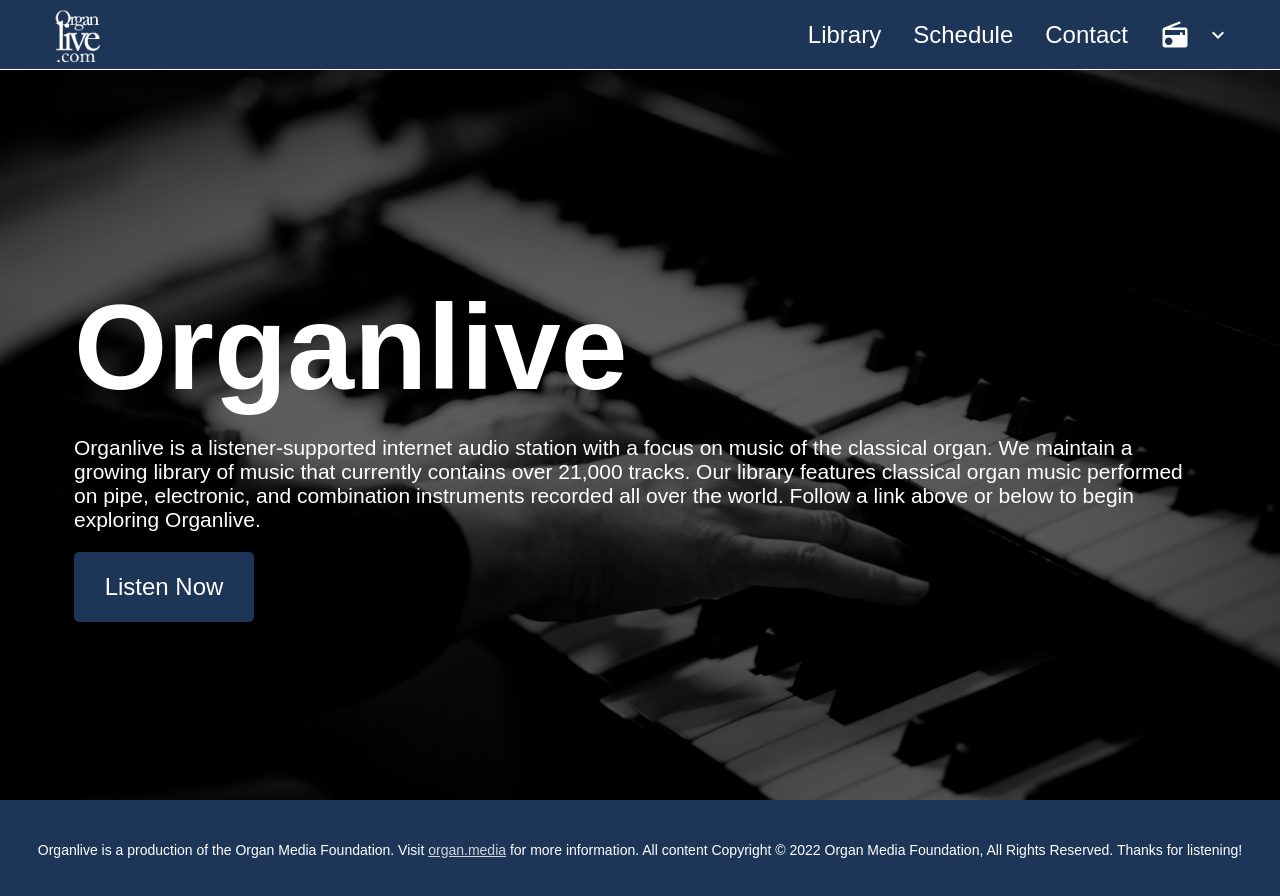
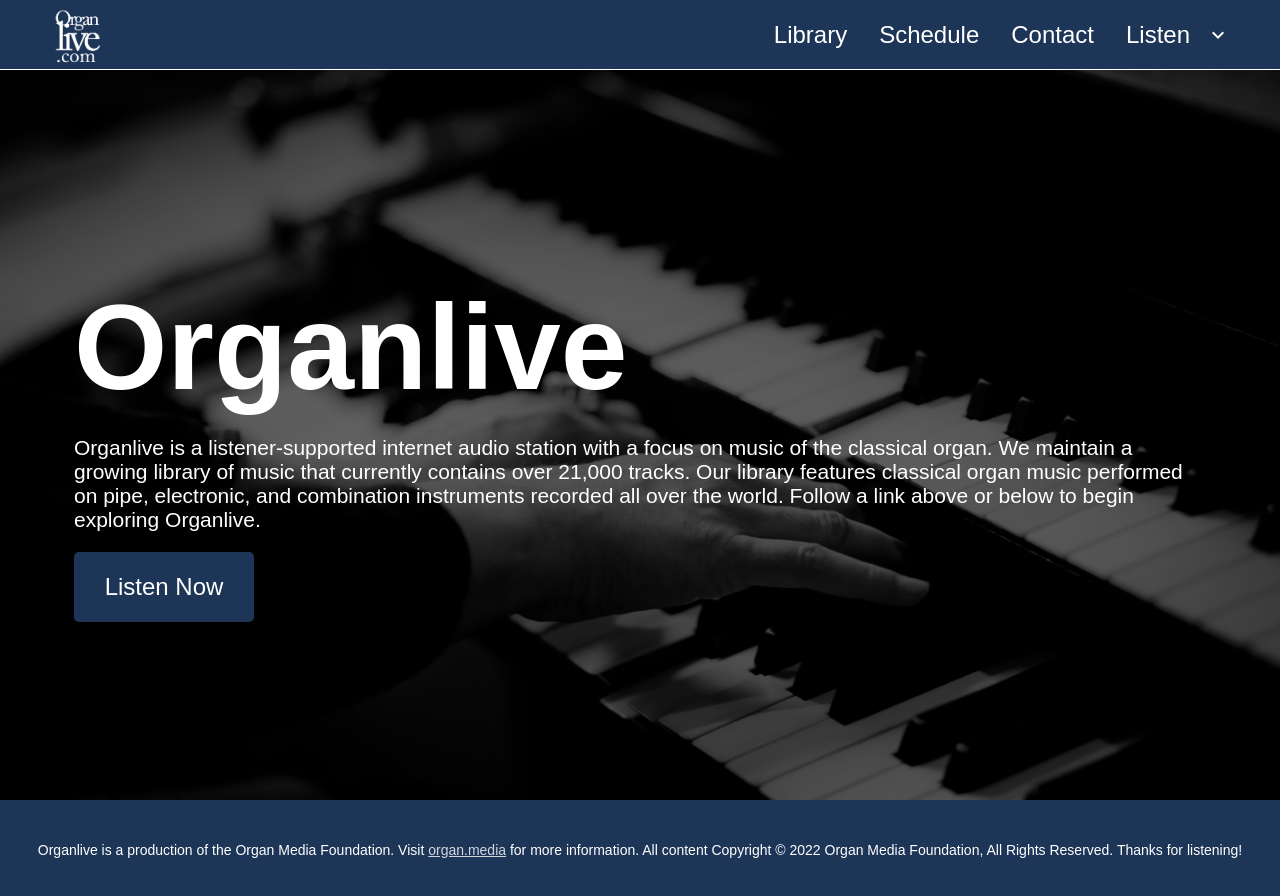
Before and after one commit to AnthonyMCorreia/organlive, a React (Create React App) app: page / in a window 1280 px wide. Shown: the top 896 px of the page. Built offline with nearby package versions, Linux system fonts and the light colour scheme.

Commit message:
radio startes on page load, search request button changed color and position, and radio open button from icon to listening text

```diff
--- a/src/components/Header/Main/Menu.js
+++ b/src/components/Header/Main/Menu.js
@@ -37,9 +37,9 @@
 					Contact
 				</Link>
 				<button
-					className="material-icons radio-button pointer"
+					className="link radio-link pointer hoverOpacity"
 					onClick={radioBttnFunc}>
-					radio
+					Listen
 				</button>
 				{!dropdownMenu ? (
 					<button
--- a/src/components/Radio/PlayArrows/index.js
+++ b/src/components/Radio/PlayArrows/index.js
@@ -9,6 +9,7 @@
 import { getSong } from "../../../state/radioContinuousTimer"
 
 import { isMobile } from "react-device-detect"
+import { useEffect } from "react"
 
 const PlayProgress = () => {
 	const dispatch = useDispatch()
@@ -44,6 +45,15 @@
 		}
 	}
 
+	useEffect(() => {
+		if (audio) {
+			dispatch(getSong(true))
+			dispatch(changePlaying(true))
+			audio.play()
+		}
+		// eslint-disable-next-line react-hooks/exhaustive-deps
+	}, [audio])
+
 	return (
 		<div className="play-progres-cont">
 			<div
--- a/src/state/search.js
+++ b/src/state/search.js
@@ -108,7 +108,7 @@
 const initialState = {
 	list: [],
 	error: "",
-	noResults: true,
+	noResults: false,
 	success: true,
 	listLength: 50
 }
--- a/src/style/abstracts/_mixins.scss
+++ b/src/style/abstracts/_mixins.scss
@@ -29,3 +29,8 @@
 @mixin pointer {
 	cursor: pointer;
 }
+
+@mixin font {
+	font-family: "Quicksand", sans-serif;
+	font-weight: 300;
+}
--- a/src/style/components/header.scss
+++ b/src/style/components/header.scss
@@ -70,6 +70,20 @@
 	h1 {
 		height: 100%;
 	}
+}
+
+.radio-link {
+	outline: none;
+	background: none;
+	border: none;
+
+	font-size: 2.4rem;
+	color: $white;
+
+	margin: 0 0.8rem;
+	padding: 0.8rem;
+
+	@include font;
 }
 
 .dropdown-arrow {
--- a/src/style/components/library/search.scss
+++ b/src/style/components/library/search.scss
@@ -309,15 +309,11 @@
 	border: none;
 	outline: none;
 
-	position: absolute;
-	bottom: 0.5rem;
-	right: 0.5rem;
-
 	font-size: 1.5rem;
 	color: $white;
 	font-weight: 300;
 	border-radius: 0.5rem;
-	background-color: #2d2d2d;
+	background-color: $darkBlue;
 
 	padding: 0.5rem 1rem;
 }
```
Also changed, not shown: src/components/Library/Search/SearchResultsList.js (+10 -1 lines), 1 other file (tests, documents, lock files or other folders).
